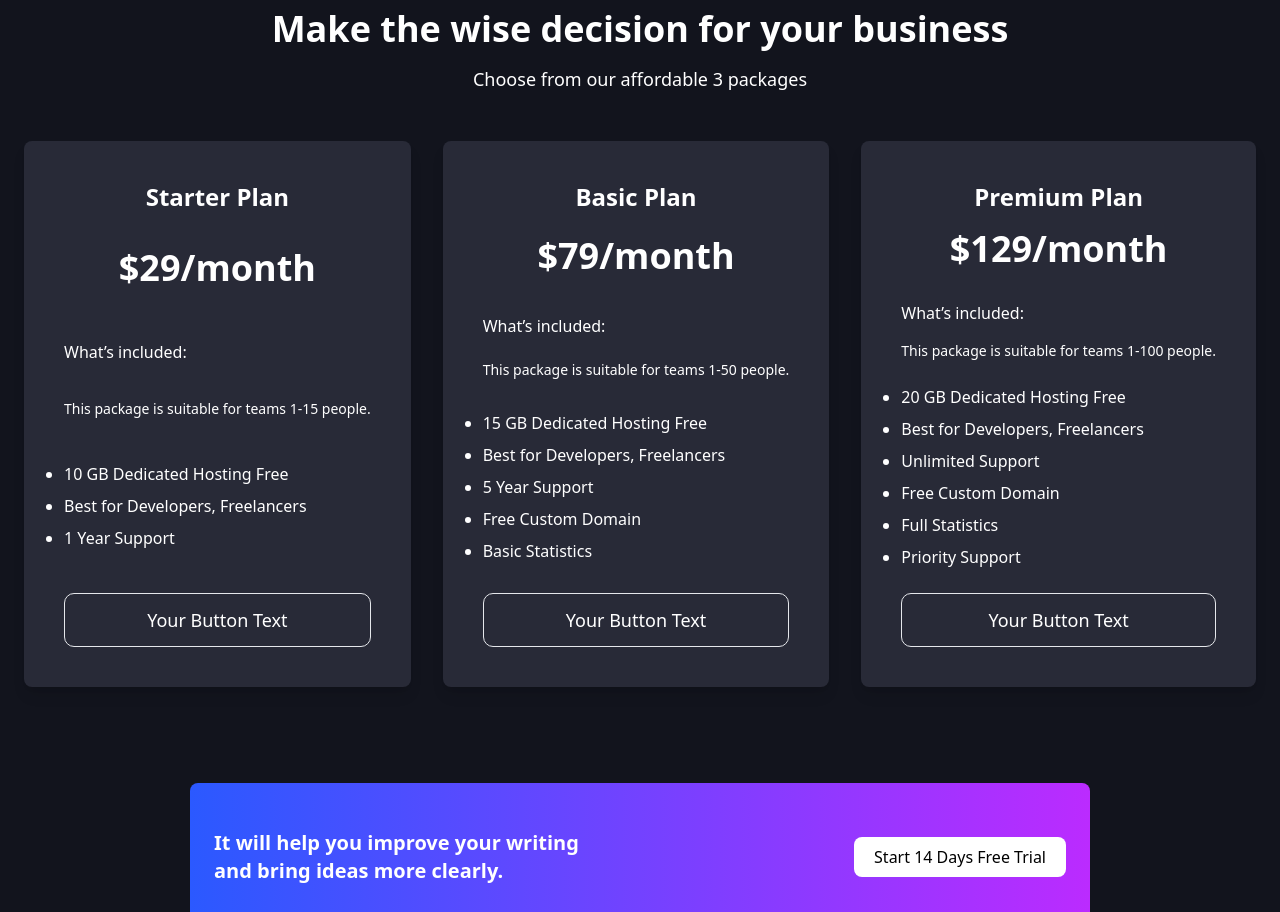
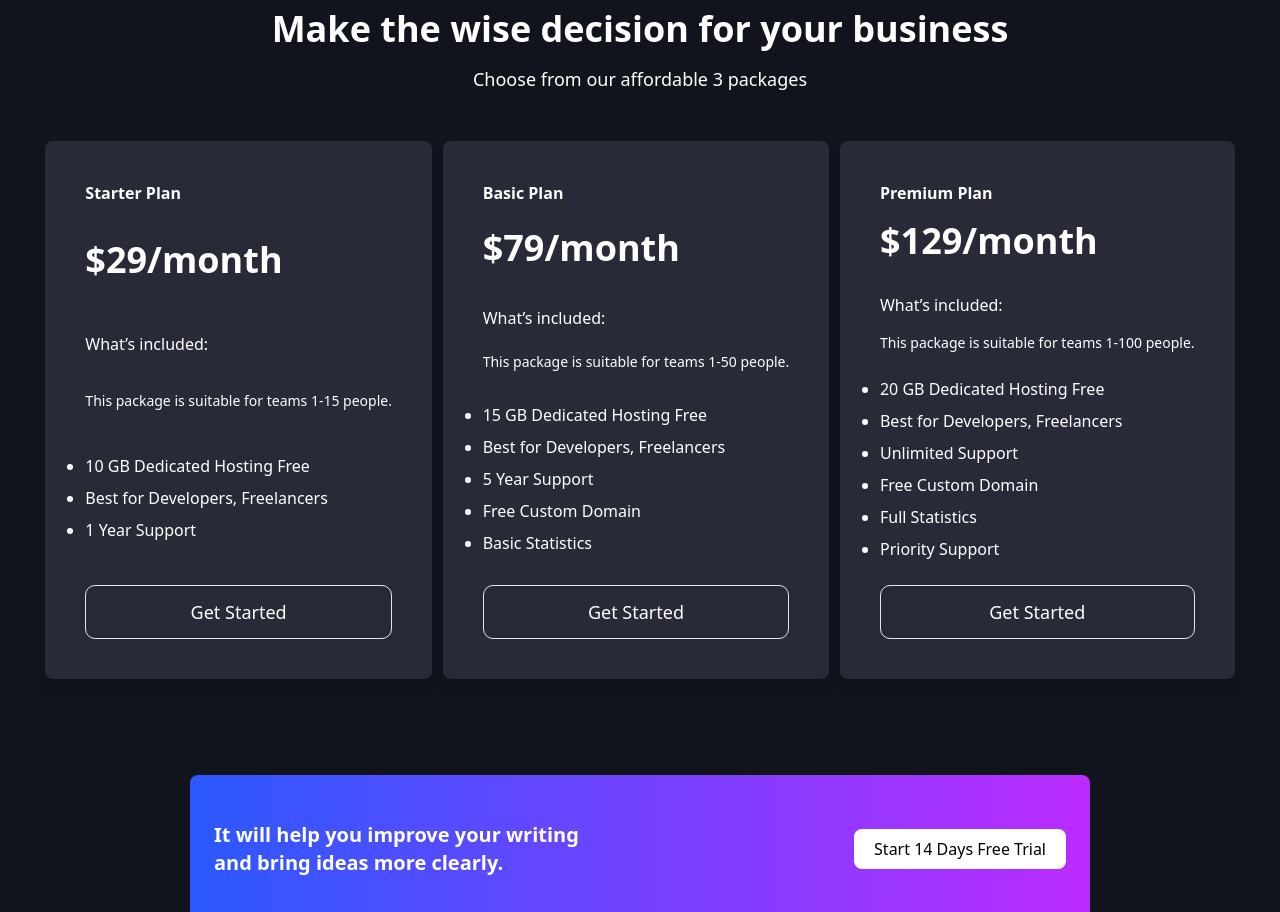
Before and after one commit to SharifuzzamanShaon/hotchpotch-innovation-onePage, a Next.js app: page / in a window 1280 px wide. Shown: the part 4940-5852 px from the top of the page. Built offline with nearby package versions, Linux system fonts and the light colour scheme.

Commit message:
reduce width

```diff
--- a/src/components/Pricing.jsx
+++ b/src/components/Pricing.jsx
@@ -2,19 +2,19 @@ import React from "react";
 
 const PricingCard = ({ plan, price, description, features, buttonText }) => {
   return (
-    <div className="bg-[#282A37] rounded-lg shadow-lg p-10 m-4 text-white flex flex-col justify-between h-[50v]">
-      <h2 className="text-2xl font-bold mb-4 text-center">{plan}</h2>
-      <h3 className="text-4xl font-bold mb-4 text-center">{price}</h3>
+    <div className="bg-[#282A37] rounded-lg shadow-lg p-10 m-4 text-white flex flex-col justify-between h-[50v] max-w-[400px] mx-auto">
+      <h2 className="text-2md font-bold mb-4 ">{plan}</h2>
+      <h3 className="text-4xl font-bold mb-4 ">{price}</h3>
       <p className="py-4">What’s included:</p>
-      <p className="text-sm mb-6 text-center">{description}</p>
+      <p className="text-sm mb-6 ">{description}</p>
       <ul className="list-disc space-y-2 text-left mb-6">
         {features.map((feature) => (
           <li key={feature}>{feature}</li>
         ))}
       </ul>
       <button className="px-8 py-3 bg-gradient-to-r border border-opacity-0  border-t-[1px] rounded-[10px]  hover:from-blue-800 hover:to-pink-600 text-lg">
-  Your Button Text
-</button>
+      Get Started
+      </button>
     </div>
   );
 };
@@ -62,14 +62,14 @@ const Pricing = () => {
   ];
 
   return (
-    <div className=" text-white   py-16">
+    <div className="text-white py-16">
       <h2 className="text-4xl text-center font-bold mb-4">
         Make the wise decision for your business
       </h2>
       <p className="text-lg text-center mb-8">
         Choose from our affordable 3 packages
       </p>
-      <div className="flex flex-wrap justify-center">
+      <div className="flex flex-wrap justify-center max-w-[1200px] mx-auto">
         {plans.map((plan) => (
           <PricingCard
             key={plan.plan}
```
